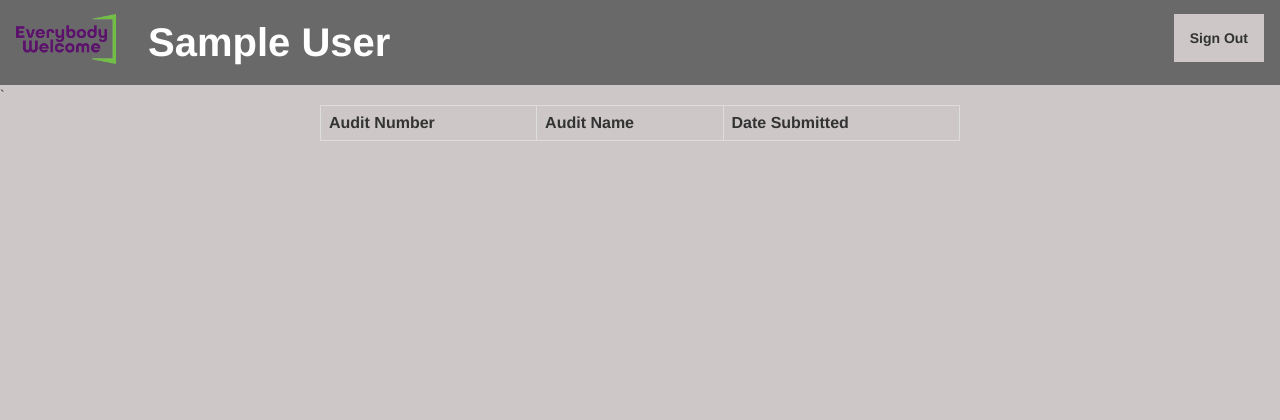
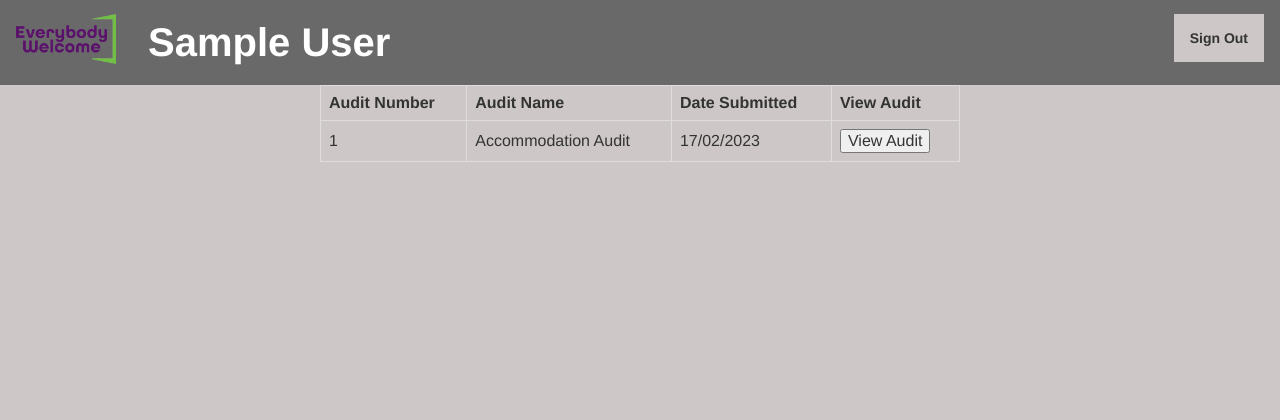
Before and after one commit to Amdaxx/Access-for-all-project, a PHP site: page /Access-for-all-project/previousAudits.php in a window 1280 px wide. Shown: the top 420 px of the page. Run offline with PHP 8.4, Linux system fonts and the light colour scheme; the visitor is signed in with stand-in values (Sample User, id 1); lists and menus that the app fills with data are empty.

Commit message:
Update previousAudits.php

```diff
--- a/Everbody-Welcome/business/previousAudits.php
+++ b/Everbody-Welcome/business/previousAudits.php
@@ -35,7 +35,13 @@
           <th>Audit Number</th>
           <th>Audit Name</th>
           <th>Date Submitted</th>
-`
+          <th>View Audit</th>
+        </tr>
+        <tr>
+          <td>1</td>
+          <td>Accommodation Audit</td>
+          <td>17/02/2023</td>
+          <td><input type="button" value="View Audit" onclick="window.location.href='../business/viewAudits.php';"></td>
         </tr>
       </table>
     </div>
```
